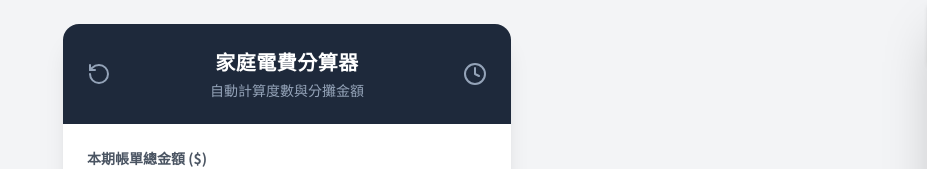
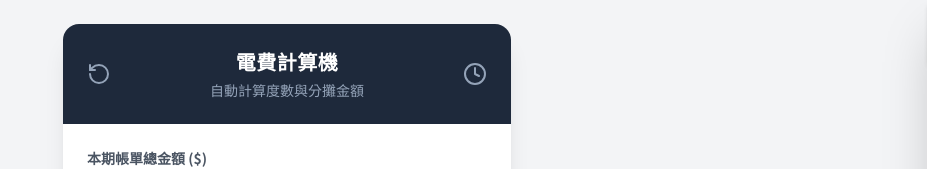
Before and after one commit to huanchuanchou/electric-bill, a plain HTML site: page index.html in a window 1280 px wide. Shown: the top 169 px of the page, without its empty margins (353-1280 px from the left). Drawn offline with nearby package versions, Linux system fonts and the light colour scheme.

Commit message:
Update index.html

```diff
--- a/index.html
+++ b/index.html
@@ -3,7 +3,7 @@
 <head>
     <meta charset="UTF-8">
     <meta name="viewport" content="width=device-width, initial-scale=1.0">
-    <title>家庭電費分算器</title>
+    <title>電費計算機</title>
     <script src="https://cdn.tailwindcss.com"></script>
     <link href="https://fonts.googleapis.com/css2?family=Noto+Sans+TC:wght@400;500;700&display=swap" rel="stylesheet">
     <style>
@@ -79,7 +79,7 @@
                 <svg xmlns="http://www.w3.org/2000/svg" width="24" height="24" viewBox="0 0 24 24" fill="none" stroke="currentColor" stroke-width="2" stroke-linecap="round" stroke-linejoin="round"><path d="M3 12a9 9 0 1 0 9-9 9.75 9.75 0 0 0-6.74 2.74L3 8"></path><path d="M3 3v5h5"></path></svg>
             </button>
 
-            <h1 class="text-xl font-bold text-white tracking-wide">家庭電費分算器</h1>
+            <h1 class="text-xl font-bold text-white tracking-wide">電費計算機</h1>
             <p class="text-slate-400 text-sm mt-1">自動計算度數與分攤金額</p>
 
             <!-- 右上角：歷史紀錄按鈕 -->
@@ -702,4 +702,5 @@
         }
     </script>
 </body>
+
 </html>
```
